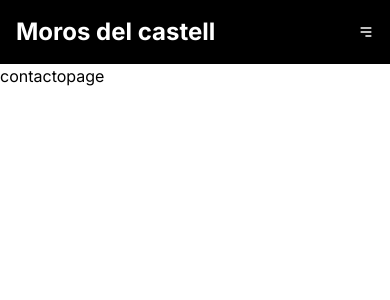
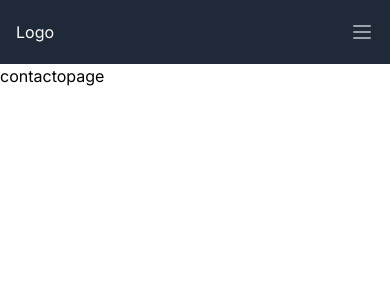
Before and after one commit to colomina69/castell, a Next.js app: page /contacto in a window 390 px wide. Shown: the top 300 px of the page. Built offline with nearby package versions, Linux system fonts and the light colour scheme.

Commit message:
cambio en las imagenes

```diff
--- /dev/null
+++ b/app/fotos/[path]/page.tsx
@@ -0,0 +1,15 @@
+import { useRouter } from "next/router"
+
+
+
+
+const page = () => {
+   const router=useRouter()
+   const path=router.query.path
+   console.log(path)
+  return (
+    <div>page</div>
+  )
+}
+
+export default page
--- a/app/fotos/page.tsx
+++ b/app/fotos/page.tsx
@@ -2,6 +2,7 @@
 'use client'
 import { useEffect, useState } from 'react';
 import Image from 'next/image';
+import Link from 'next/link';
 
 const Page = () => {
   const [fotos, setFotos] = useState<Fotos[]>([]);
@@ -21,14 +22,23 @@
   }, []);
 
   return (
-    <div>
+/*     <div>
       {fotos.map((foto) => (
         <div key={foto.name}>
           <p>Nombre: {foto.name}</p>
           <Image src={`http://www.morosdelcastell.com:3001${foto.path}`} width={500} height={500} alt={foto.name}/>
         </div>
       ))}
-    </div>
+    </div> */
+       <div className="grid grid-cols-1 sm:grid-cols-2 md:grid-cols-3 lg:grid-cols-4 xl:grid-cols-5 gap-4">
+       {fotos.map((foto, index) => (
+         <div key={index}>
+          <Link href={`/fotos${foto.path}`}>
+            <Image src={`http://www.morosdelcastell.com:3001${foto.path}`} alt={`Image ${index + 1}`} className="w-full h-auto rounded-md" width={500} height={500} />
+          </Link>
+         </div>
+       ))}
+     </div>
   );
 };
 
--- a/components/Navbar.tsx
+++ b/components/Navbar.tsx
@@ -15,8 +15,13 @@
         document.body.style.overflow='scroll'
     }
   };
+  const [isOpen, setIsOpen] = useState(false);
+
+  const toggleMenu = () => {
+    setIsOpen(!isOpen);
+  }
   return (
-    <div className='w-full flex justify-between p-4 items-center bg-black'>
+  /*   <div className='w-full flex justify-between p-4 items-center bg-black'>
         <h1 className='text-white font-bold text-2xl z-20'>Moros del castell</h1>
         <HiMenuAlt3 onClick={handleNav} className='z-20 text-white cursor-pointer'/>
         <div
@@ -34,7 +39,80 @@
                 <Link className='font-bold text-3xl p-8' href="/registro" onClick={handleNav}>Registro</Link>
             </ul>
         </div>
+    </div> */
+    <nav className="bg-gray-800 sticky top-0">
+    <div className="max-w-7xl mx-auto px-4 sm:px-6 lg:px-8 ">
+      <div className="flex items-center justify-between h-16">
+        <div className="flex items-center">
+          <div className="flex-shrink-0">
+            <span className="text-white">Logo</span>
+          </div>
+          <div className="hidden md:block">
+            <div className="ml-10 flex items-baseline space-x-4">
+                <Link className="text-gray-300 hover:bg-gray-700 hover:text-white px-3 py-2 rounded-md text-sm font-medium" href="/">Castell</Link>
+                <Link className="text-gray-300 hover:bg-gray-700 hover:text-white px-3 py-2 rounded-md text-sm font-medium" href="/fotos">Fotos</Link>
+                <Link className="text-gray-300 hover:bg-gray-700 hover:text-white px-3 py-2 rounded-md text-sm font-medium" href="/socios">Socios</Link>
+
+            </div>
+          </div>
+        </div>
+        <div className="-mr-2 flex md:hidden">
+          <button
+            onClick={toggleMenu}
+            type="button"
+            className="bg-gray-800 inline-flex items-center justify-center p-2 rounded-md text-gray-400 hover:text-white hover:bg-gray-700 focus:outline-none focus:ring-2 focus:ring-offset-2 focus:ring-offset-gray-800 focus:ring-white"
+            aria-controls="mobile-menu"
+            aria-expanded="false"
+          >
+            <span className="sr-only">Open main menu</span>
+            {!isOpen ? (
+              <svg
+                className="block h-6 w-6"
+                xmlns="http://www.w3.org/2000/svg"
+                fill="none"
+                viewBox="0 0 24 24"
+                stroke="currentColor"
+                aria-hidden="true"
+              >
+                <path
+                  strokeLinecap="round"
+                  strokeLinejoin="round"
+                  strokeWidth={2}
+                  d="M4 6h16M4 12h16M4 18h16"
+                />
+              </svg>
+            ) : (
+              <svg
+                className="block h-6 w-6"
+                xmlns="http://www.w3.org/2000/svg"
+                fill="none"
+                viewBox="0 0 24 24"
+                stroke="currentColor"
+                aria-hidden="true"
+              >
+                <path
+                  strokeLinecap="round"
+                  strokeLinejoin="round"
+                  strokeWidth={2}
+                  d="M6 18L18 6M6 6l12 12"
+                />
+              </svg>
+            )}
+          </button>
+        </div>
+      </div>
     </div>
+    {isOpen && (
+      <div className="md:hidden" id="mobile-menu ">
+        <div className="flex flex-col px-2 pt-2 pb-3 space-y-1 sm:px-3">
+            <Link className="text-gray-300 hover:bg-gray-700 hover:text-white px-3 py-2 rounded-md text-sm font-medium" href="/" onClick={toggleMenu}>Castell</Link>
+            <Link className="text-gray-300 hover:bg-gray-700 hover:text-white px-3 py-2 rounded-md text-sm font-medium" href="/fotos" onClick={toggleMenu}>Fotos</Link>
+            <Link className="text-gray-300 hover:bg-gray-700 hover:text-white px-3 py-2 rounded-md text-sm font-medium" href="/socios" onClick={toggleMenu}>Socios</Link>
+        </div>
+      </div>
+    )}
+  </nav>
+
   )
 }
 
```
Also changed, not shown: 1 other file (tests, documents, lock files or other folders).
